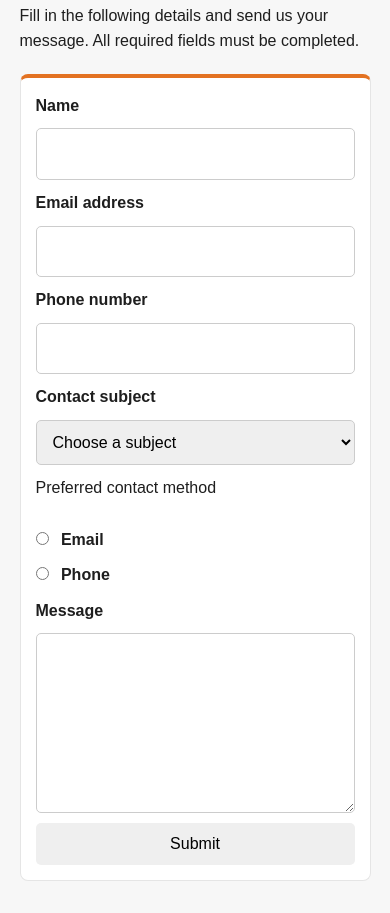
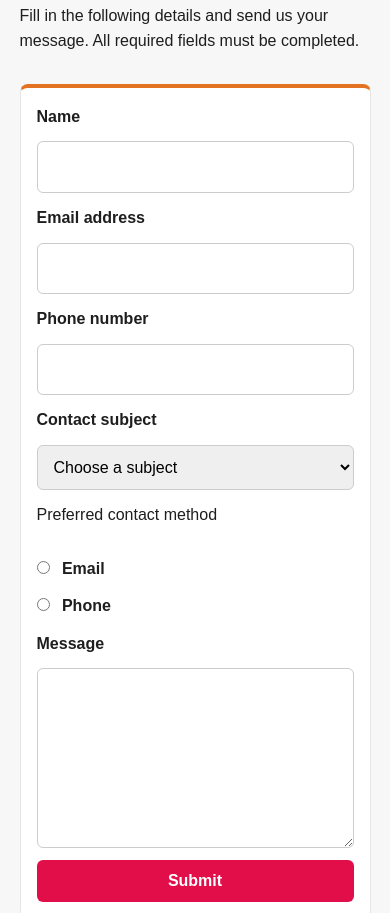
Before and after one commit to dikshhuu/S2-BasicsOfWebDevelopment, a plain HTML site: page s7/contact.html in a window 390 px wide. Shown: the part 740-1653 px from the top of the page. Drawn offline with Linux system fonts and the light colour scheme.

Commit message:
Refactor CSS styles for responsiveness and layout
Updated styles for navigation, form, and media queries.

```diff
--- a/s7/style.css
+++ b/s7/style.css
@@ -173,10 +173,26 @@ footer {
 }
 
 @media (max-width: 700px) {
-    nav ul {
-        display: none;
+    nav {
+        flex-wrap: wrap;
+        padding: 15px 0;
+        gap: 10px;
     }
 
+    nav ul {
+        display: flex;
+        gap: 1rem;
+        flex-wrap: wrap;
+    }
+
+    .cards {
+        grid-template-columns: 1fr;
+    }
+
+    .hero {
+        min-height: 60vh;
+    }
+}
     .cards {
         grid-template-columns: 1fr;
     }
@@ -229,10 +245,15 @@ nav a[aria-current="page"] {
 form.card {
     display: flex;
     flex-direction: column;
-    gap: 10px;
+    gap: 12px;
     max-width: 650px;
     width: 100%;
-    margin: 20px auto;
+    margin: 30px auto;
+    padding: 2rem;
+    background-color: var(--light);
+    border: 1px solid #e5e5e5;
+    border-top: 4px solid var(--primary);
+    border-radius: 8px;
     box-sizing: border-box;
 }
 
@@ -246,7 +267,7 @@ form.card textarea {
     width: 100%;
     padding: 12px;
     border: 1px solid #ccc;
-    border-radius: 5px;
+    border-radius: 6px;
     font: inherit;
     box-sizing: border-box;
 }
@@ -261,28 +282,23 @@ form.card textarea {
 
 form.card button {
     padding: 12px 20px;
+    background-color: var(--primary);
+    color: var(--light);
     border: none;
-    border-radius: 5px;
+    border-radius: 6px;
     cursor: pointer;
     font-size: 16px;
+    font-weight: bold;
 }
 
-/* Mobile screen */
+form.card button:hover {
+    background-color: var(--rose);
+}
+
+/* Mobile contact form */
 
 @media (max-width: 600px) {
     form.card {
-        padding: 15px;
-    }
-
-    form.card input,
-    form.card select,
-    form.card textarea {
-        max-width: 100%;
+        padding: 1rem;
     }
 }
-
-
-/* S6: Third card - clickable image */
-.card .clickable-image {
-    cursor: pointer;
-}
```
